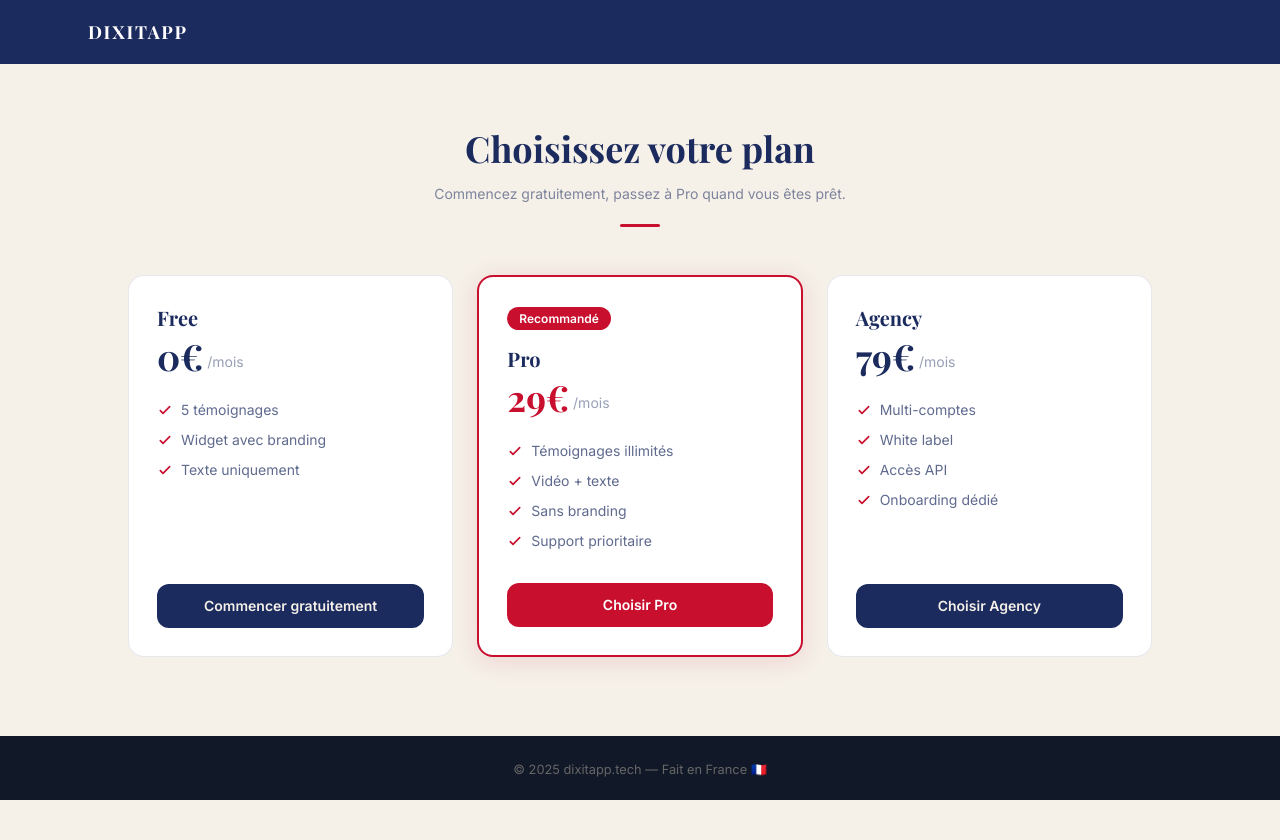
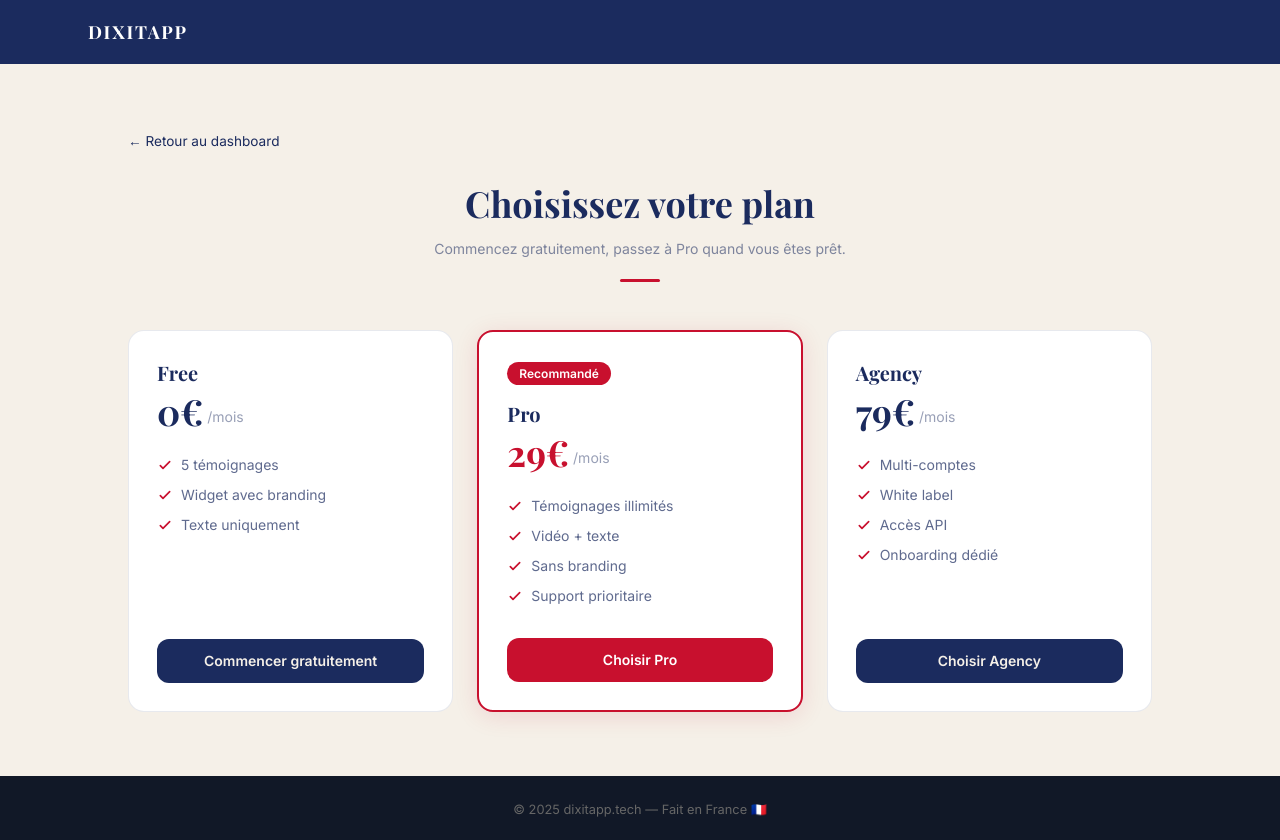
Before and after one commit to Matheo110/dixitapp, a React (Vite) app: page /pricing in a window 1280 px wide. Before the commit the page ends 800 px from the top, so only its background shows below. Built offline with nearby package versions, Linux system fonts and the light colour scheme; no server answers; a web font is replaced by a local one.

Commit message:
Add back button on pricing page

```diff
--- a/src/pages/Pricing.jsx
+++ b/src/pages/Pricing.jsx
@@ -69,6 +69,13 @@ export default function Pricing() {
 
       <div className="flex-1 py-16 px-4">
         <div className="max-w-5xl mx-auto">
+
+          <button
+            onClick={() => navigate('/dashboard')}
+            style={{ background: 'none', border: 'none', color: '#1B2B5E', fontSize: '0.85rem', cursor: 'pointer', padding: 0, marginBottom: '2rem', display: 'inline-block' }}
+          >
+            ← Retour au dashboard
+          </button>
 
           <div className="text-center mb-12">
             <h1 className="font-display font-bold text-4xl mb-4" style={{ color: '#1B2B5E' }}>
```
